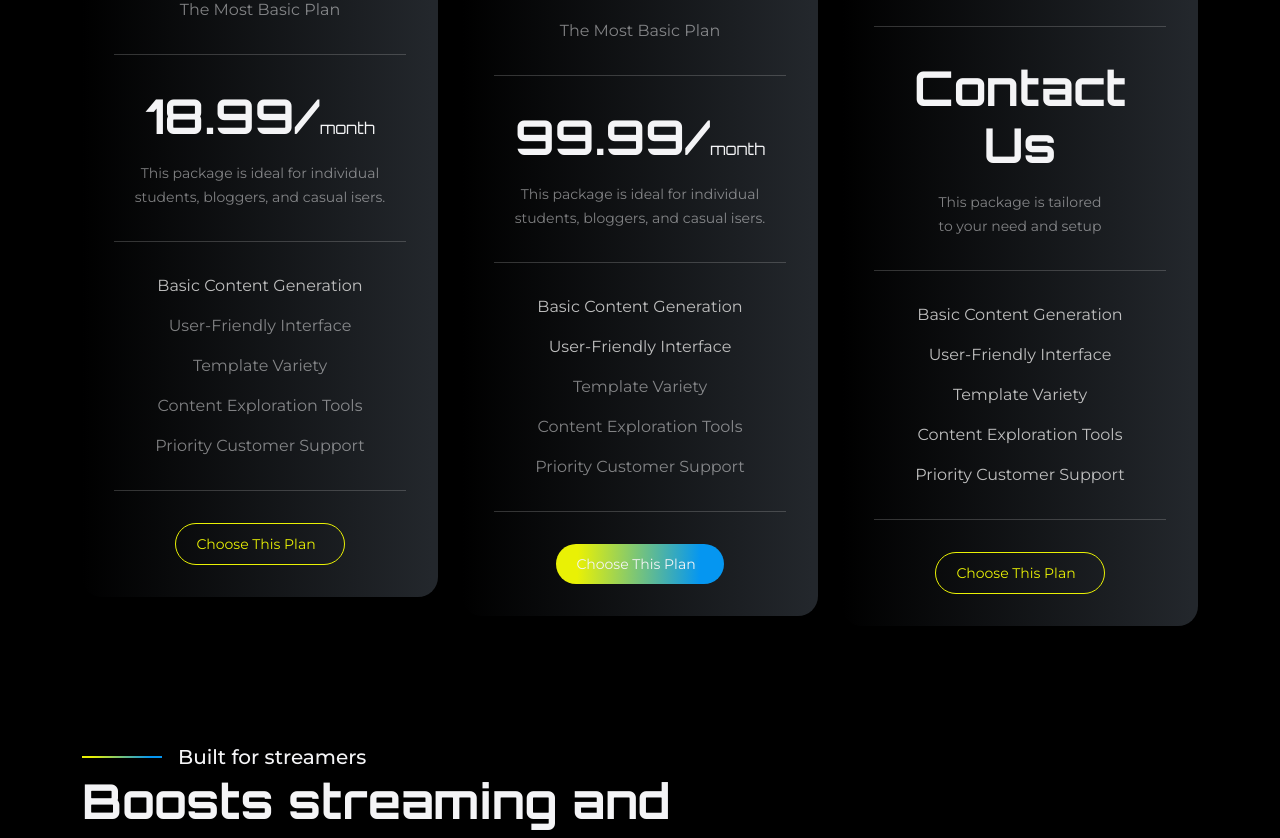
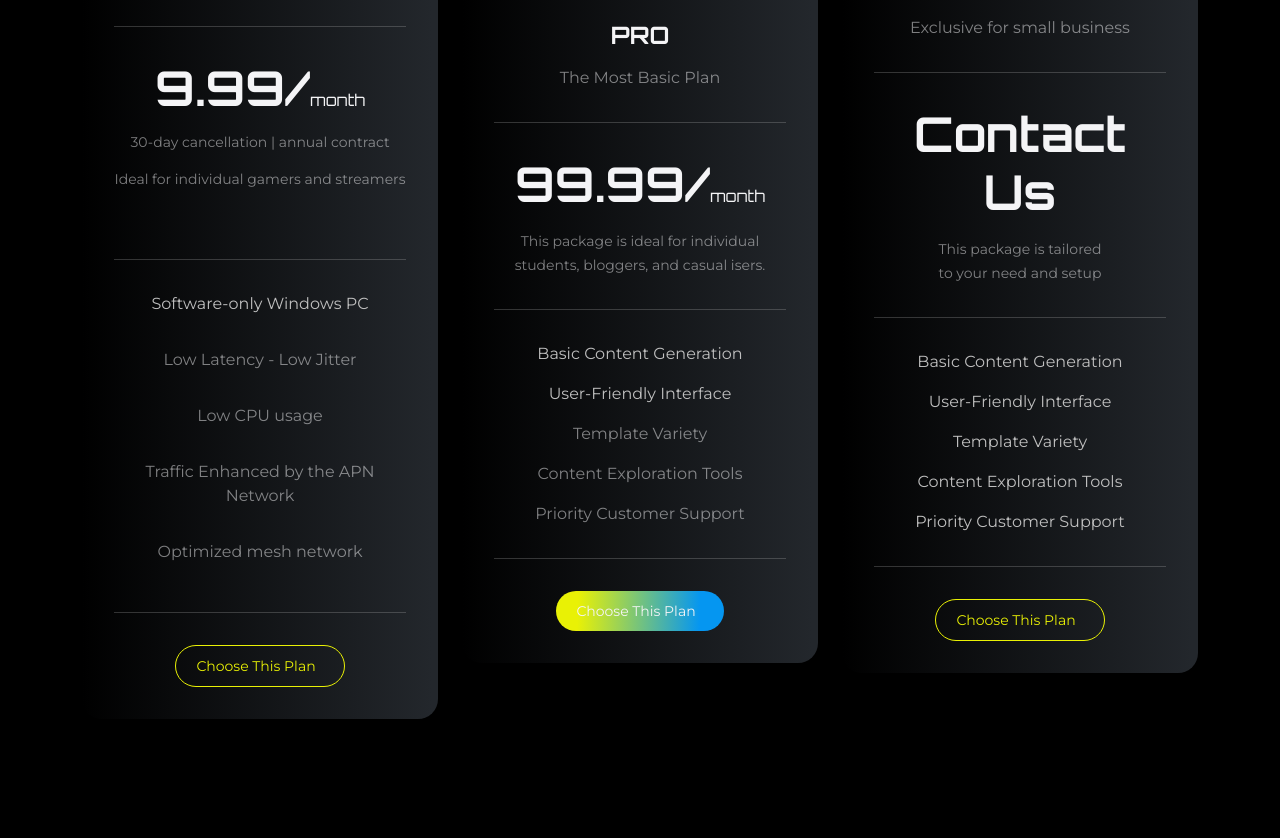
Before and after one commit to Enigma-Incorporated-Ltd/N0DE-Website, a React (Vite) app: page / in a window 1280 px wide. Shown: the part 4420-5258 px from the top of the page. Built offline with nearby package versions, Linux system fonts and the light colour scheme; some icons are missing.

Commit message:
Update LITE plan pricing, description, and features in PricingAreaHomeOne
cgen-2585b65a2f3a4bfda0c16220c7ecb6f2

```diff
--- a/src/components/homes/home/PricingAreaHomeOne.tsx
+++ b/src/components/homes/home/PricingAreaHomeOne.tsx
@@ -62,26 +62,31 @@ const PricingAreaHomeOne = () => {
                 </p>
                 <hr className="my-8" />
                 <h2 className="text-light">
-                  18.99/<span className="fs-16 fw-normal">month</span>
+                  9.99/<span className="fs-16 fw-normal">month</span>
                 </h2>
                 <span className="d-block fs-14 text-light text-opacity-50">
-                  This package is ideal for individual students, bloggers, and
-                  casual isers.
+                  <p>30-day cancellation | annual contract</p>
+                  <p>Ideal for individual gamers and streamers</p>
+                  <p>
+                    <br />
+                  </p>
                 </span>
                 <hr className="my-8" />
                 <ul className="list gap-4">
-                  <li>Basic Content Generation</li>
-                  <li className="text-opacity-50 text-light">
-                    User-Friendly Interface
+                  <li>
+                    <p>Software-only Windows PC</p>
                   </li>
                   <li className="text-opacity-50 text-light">
-                    Template Variety
+                    <p>Low Latency - Low Jitter</p>
                   </li>
                   <li className="text-opacity-50 text-light">
-                    Content Exploration Tools
+                    <p>Low CPU usage</p>
                   </li>
                   <li className="text-opacity-50 text-light">
-                    Priority Customer Support
+                    <p>Traffic Enhanced by the APN Network</p>
+                  </li>
+                  <li className="text-opacity-50 text-light">
+                    <p>Optimized mesh network</p>
                   </li>
                 </ul>
                 <hr className="my-8" />
```
